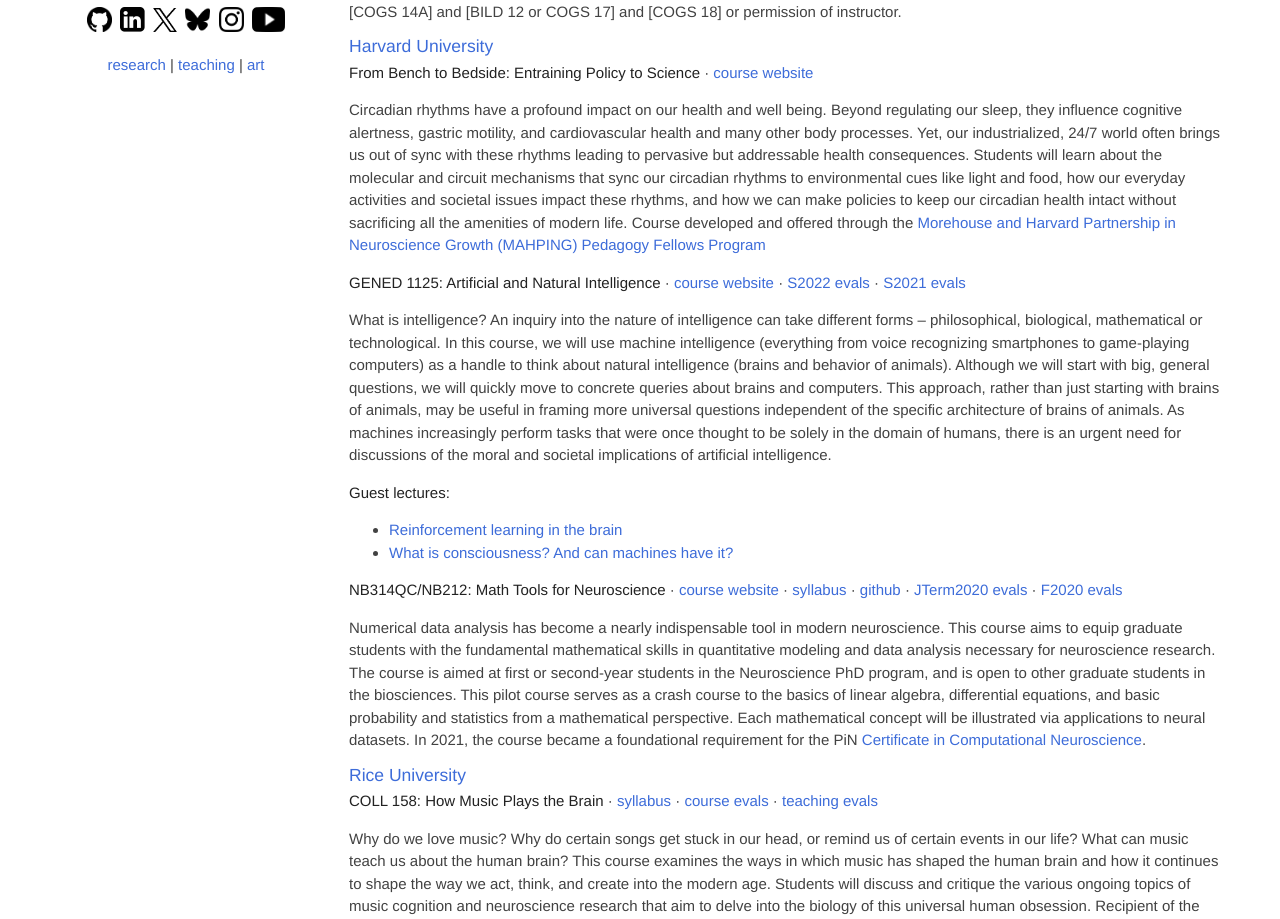
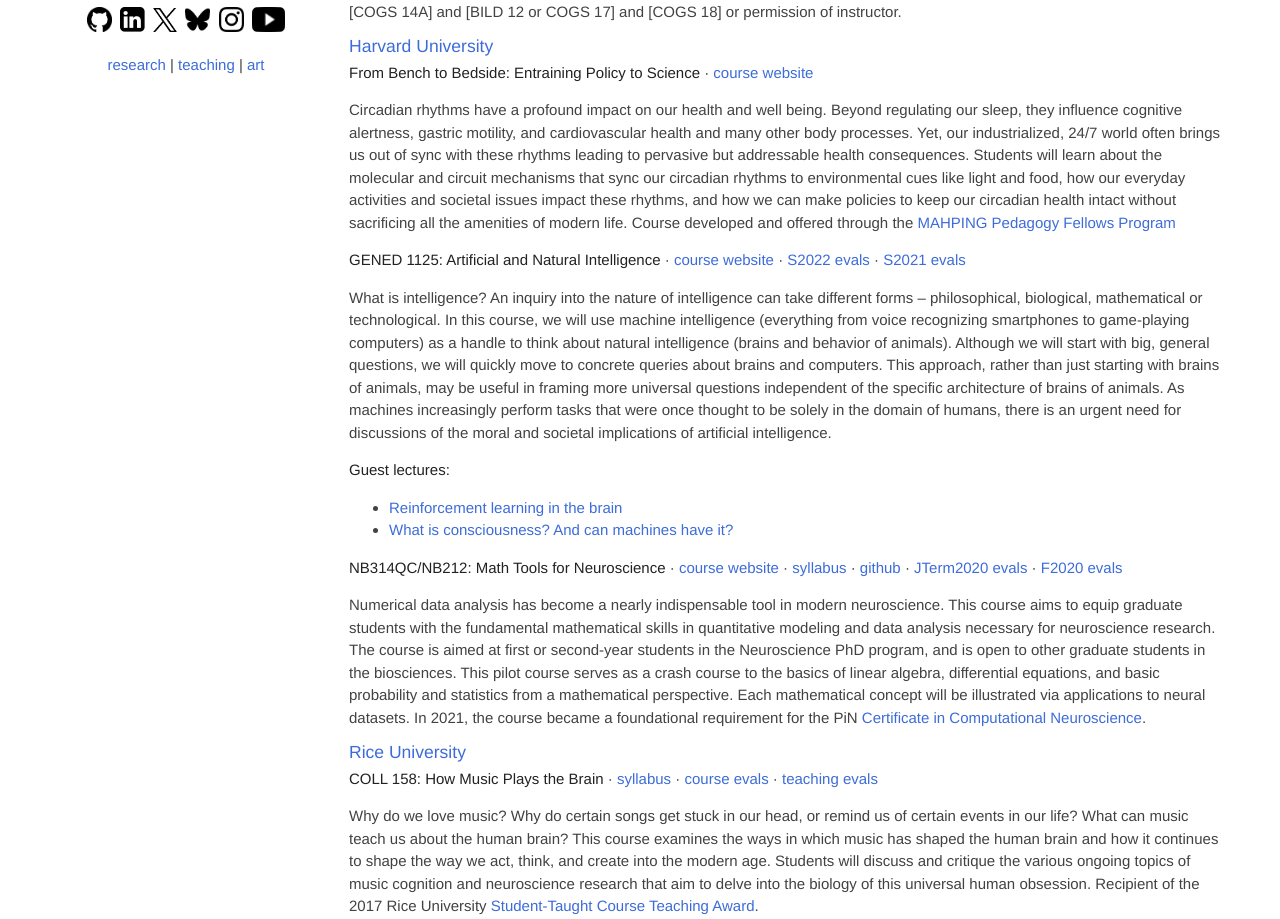
Before and after one commit to lucylai96/lucylai96.github.io, a Jekyll site: the page built from teaching.md, in a window 1280 px wide and 1400 px high. Shown: the part 353-1272 px from the top of the window. Built offline with Jekyll 4.4.1, drawn with Linux system fonts in a browser that asks for light colours; our own code applies the rules of GitHub Pages for plain Markdown files.

Commit message:
Update teaching.md

```diff
--- a/teaching.md
+++ b/teaching.md
@@ -15,7 +15,7 @@
 ### Harvard University
 **From Bench to Bedside: Entraining Policy to Science** · [course website](https://mahpingfellows.github.io/course/){:target="_blank"}
 
-Circadian rhythms have a profound impact on our health and well being. Beyond regulating our sleep, they influence cognitive alertness, gastric motility, and cardiovascular health and many other body processes. Yet, our industrialized, 24/7 world often brings us out of sync with these rhythms leading to pervasive but addressable health consequences. Students will learn about the molecular and circuit mechanisms that sync our circadian rhythms to environmental cues like light and food, how our everyday activities and societal issues impact these rhythms, and how we can make policies to keep our circadian health intact without sacrificing all the amenities of modern life. Course developed and offered through the [Morehouse and Harvard Partnership in Neuroscience Growth (MAHPING) Pedagogy Fellows Program](https://mahping.hsites.harvard.edu/pedagogy-fellows-program){:target="_blank"}
+Circadian rhythms have a profound impact on our health and well being. Beyond regulating our sleep, they influence cognitive alertness, gastric motility, and cardiovascular health and many other body processes. Yet, our industrialized, 24/7 world often brings us out of sync with these rhythms leading to pervasive but addressable health consequences. Students will learn about the molecular and circuit mechanisms that sync our circadian rhythms to environmental cues like light and food, how our everyday activities and societal issues impact these rhythms, and how we can make policies to keep our circadian health intact without sacrificing all the amenities of modern life. Course developed and offered through the [MAHPING Pedagogy Fellows Program](https://mahping.hsites.harvard.edu/pedagogy-fellows-program){:target="_blank"}
 
 
 **GENED 1125: Artificial and Natural Intelligence** · [course website](https://gened1125.github.io/spring2024/){:target="_blank"} · [S2022 evals](./files/gened1125_s22.pdf){:target="_blank"} · [S2021 evals](./files/gened1125_s21.pdf){:target="_blank"}
@@ -34,7 +34,7 @@
 ### Rice University
 **COLL 158: How Music Plays the Brain** · [syllabus](https://docs.google.com/document/d/16q9Pa99eruEe2GDdR0uwwedANzm61h8XbWsXU7DSy7M/edit?usp=sharing){:target="_blank"} · [course evals](./files/coll158_evals.pdf){:target="_blank"} · [teaching evals](./files/coll158_teaching.pdf){:target="_blank"}
 
-Why do we love music? Why do certain songs get stuck in our head, or remind us of certain events in our life? What can music teach us about the human brain? This course examines the ways in which music has shaped the human brain and how it continues to shape the way we act, think, and create into the modern age. Students will discuss and critique the various ongoing topics of music cognition and neuroscience research that aim to delve into the biology of this universal human obsession. Recipient of the 2017 Rice University [Student-Taught Course Teaching Award](https://cte.rice.edu/stc#award){:target="_blank"}!
+Why do we love music? Why do certain songs get stuck in our head, or remind us of certain events in our life? What can music teach us about the human brain? This course examines the ways in which music has shaped the human brain and how it continues to shape the way we act, think, and create into the modern age. Students will discuss and critique the various ongoing topics of music cognition and neuroscience research that aim to delve into the biology of this universal human obsession. Recipient of the 2017 Rice University [Student-Taught Course Teaching Award](https://cte.rice.edu/stc#award){:target="_blank"}.
 
 ***
 [back](./)
```
